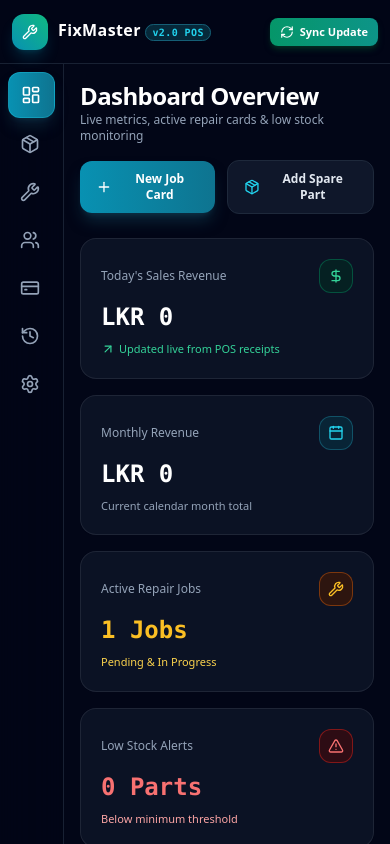
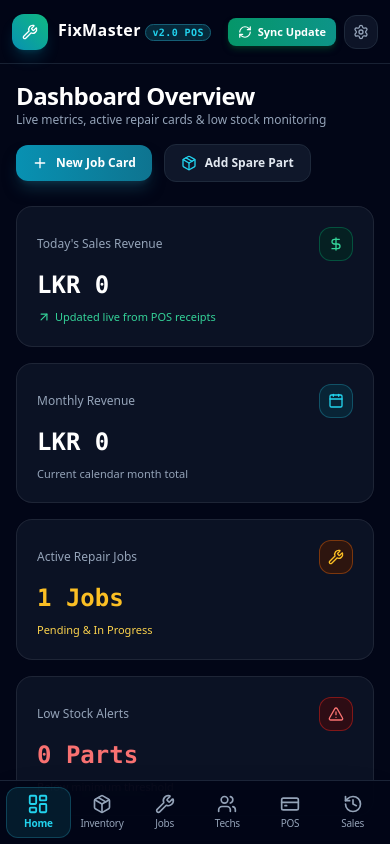
Before and after one commit to vidzocreations-cell/FIxMaster, a Next.js app: page / in a window 390 px wide. Shown: the top 844 px of the page. Built offline with nearby package versions, Linux system fonts and the light colour scheme.

Commit message:
Implement fixed Mobile Bottom Navigation bar and upper right corner Settings gear button

```diff
--- a/app/layout.tsx
+++ b/app/layout.tsx
@@ -31,9 +31,9 @@ export default function RootLayout({
       </head>
       <body className="bg-slate-950 text-slate-100 min-h-screen flex flex-col antialiased selection:bg-cyan-500 selection:text-white" suppressHydrationWarning>
         <Navbar />
-        <div className="flex flex-1 overflow-hidden">
+        <div className="flex flex-1 overflow-hidden relative">
           <Sidebar />
-          <main className="flex-1 overflow-y-auto p-4 md:p-6 lg:p-8 space-y-6">
+          <main className="flex-1 overflow-y-auto p-4 md:p-6 lg:p-8 pb-24 md:pb-6 space-y-6">
             {children}
           </main>
         </div>
--- a/components/Navbar.tsx
+++ b/components/Navbar.tsx
@@ -1,10 +1,13 @@
 'use client';
 
 import React, { useState, useEffect } from 'react';
-import { Wrench, ShieldCheck, Smartphone, RefreshCw, Zap } from 'lucide-react';
+import Link from 'next/link';
+import { usePathname } from 'next/navigation';
+import { Wrench, ShieldCheck, Smartphone, RefreshCw, Zap, Settings } from 'lucide-react';
 import { getStoredJobs, getStoredParts } from '@/lib/supabase';
 
 export default function Navbar() {
+  const pathname = usePathname();
   const [pendingJobsCount, setPendingJobsCount] = useState(0);
   const [lowStockCount, setLowStockCount] = useState(0);
   const [isPwaInstalled, setIsPwaInstalled] = useState(false);
@@ -57,15 +60,19 @@ export default function Navbar() {
     <header className="h-16 border-b border-slate-800/80 bg-slate-950/70 backdrop-blur-md sticky top-0 z-30 px-3 md:px-6 flex items-center justify-between">
       {/* Brand & Status */}
       <div className="flex items-center gap-2.5">
-        <div className="w-9 h-9 rounded-xl bg-gradient-to-tr from-cyan-600 to-emerald-500 flex items-center justify-center shadow-lg shadow-cyan-500/20">
+        <Link href="/" className="flex items-center gap-2.5 group">
+          <div className="w-9 h-9 rounded-xl bg-gradient-to-tr from-cyan-600 to-emerald-500 flex items-center justify-center shadow-lg shadow-cyan-500/20 group-hover:scale-105 transition-transform">
             <Wrench className="w-4 h-4 text-white" />
           </div>
           <div>
             <div className="flex items-center gap-1.5">
-            <h1 className="font-bold text-base md:text-lg text-white tracking-wide">FixMaster <span className="text-cyan-400 text-[10px] px-1.5 py-0.5 rounded-full bg-cyan-950/80 border border-cyan-800 font-mono">v2.0 POS</span></h1>
+              <h1 className="font-bold text-base md:text-lg text-white tracking-wide">
+                FixMaster <span className="text-cyan-400 text-[10px] px-1.5 py-0.5 rounded-full bg-cyan-950/80 border border-cyan-800 font-mono">v2.0 POS</span>
+              </h1>
             </div>
             <p className="text-[11px] text-slate-400 hidden sm:block">Point of Sale & Repair Management System</p>
           </div>
+        </Link>
       </div>
 
       {/* Center Status Badges */}
@@ -85,7 +92,7 @@ export default function Navbar() {
         )}
       </div>
 
-      {/* Right Controls */}
+      {/* Right Controls (Upper Right Corner) */}
       <div className="flex items-center gap-2 md:gap-3">
         {/* Instant Live Update Sync Button */}
         <button
@@ -107,10 +114,18 @@ export default function Navbar() {
           <span className="hidden md:inline">{isPwaInstalled ? 'App Installed' : 'Install App'}</span>
         </button>
 
-        <div className="hidden sm:flex items-center gap-2 text-xs text-emerald-400 bg-emerald-950/50 border border-emerald-800/60 px-2.5 py-1.5 rounded-lg">
-          <ShieldCheck className="w-4 h-4" />
-          <span className="hidden md:inline">Connected</span>
-        </div>
+        {/* Upper Right Corner Settings Icon Button */}
+        <Link
+          href="/settings"
+          className={`p-2 rounded-xl border transition-all cursor-pointer flex items-center justify-center ${
+            pathname === '/settings'
+              ? 'bg-gradient-to-r from-cyan-600 to-cyan-700 text-white border-cyan-400 shadow-md shadow-cyan-900/50'
+              : 'bg-slate-900/90 text-slate-400 hover:text-white hover:bg-slate-800 border-slate-800'
+          }`}
+          title="Settings & Cloud Config"
+        >
+          <Settings className="w-4 h-4" />
+        </Link>
       </div>
     </header>
   );
--- a/components/Sidebar.tsx
+++ b/components/Sidebar.tsx
@@ -6,20 +6,32 @@ import { usePathname } from 'next/navigation';
 import { LayoutDashboard, Package, Wrench, CreditCard, History, Settings, Users } from 'lucide-react';
 
 const NAV_ITEMS = [
-  { label: 'Dashboard', href: '/', icon: LayoutDashboard },
-  { label: 'Inventory & Parts', href: '/inventory', icon: Package },
-  { label: 'Repair Job Cards', href: '/jobs', icon: Wrench },
-  { label: 'Technicians', href: '/technicians', icon: Users },
-  { label: 'POS Terminal', href: '/pos', icon: CreditCard },
-  { label: 'Sales History', href: '/sales', icon: History },
-  { label: 'Settings & Cloud', href: '/settings', icon: Settings },
+  { label: 'Dashboard', href: '/', icon: LayoutDashboard, shortLabel: 'Home' },
+  { label: 'Inventory', href: '/inventory', icon: Package, shortLabel: 'Parts' },
+  { label: 'Repair Jobs', href: '/jobs', icon: Wrench, shortLabel: 'Jobs' },
+  { label: 'Technicians', href: '/technicians', icon: Users, shortLabel: 'Techs' },
+  { label: 'POS Terminal', href: '/pos', icon: CreditCard, shortLabel: 'POS' },
+  { label: 'Sales History', href: '/sales', icon: History, shortLabel: 'Sales' },
+  { label: 'Settings', href: '/settings', icon: Settings, shortLabel: 'Settings' },
+];
+
+// Mobile Bottom Nav excluding Settings (since Settings is now in Upper Right Corner)
+const MOBILE_BOTTOM_NAV = [
+  { label: 'Home', href: '/', icon: LayoutDashboard },
+  { label: 'Inventory', href: '/inventory', icon: Package },
+  { label: 'Jobs', href: '/jobs', icon: Wrench },
+  { label: 'Techs', href: '/technicians', icon: Users },
+  { label: 'POS', href: '/pos', icon: CreditCard },
+  { label: 'Sales', href: '/sales', icon: History },
 ];
 
 export default function Sidebar() {
   const pathname = usePathname();
 
   return (
-    <aside className="w-16 md:w-64 border-r border-slate-800/80 bg-slate-950/60 backdrop-blur-xl shrink-0 flex flex-col justify-between p-2 md:p-4 min-h-[calc(100vh-4rem)]">
+    <>
+      {/* Desktop Left Sidebar (hidden on mobile, visible on md screens and up) */}
+      <aside className="hidden md:flex w-64 border-r border-slate-800/80 bg-slate-950/60 backdrop-blur-xl shrink-0 flex-col justify-between p-4 min-h-[calc(100vh-4rem)]">
         <div className="space-y-1">
           {NAV_ITEMS.map((item) => {
             const Icon = item.icon;
@@ -35,17 +47,40 @@ export default function Sidebar() {
                 }`}
               >
                 <Icon className={`w-5 h-5 shrink-0 ${isActive ? 'text-white' : 'text-slate-400'}`} />
-              <span className="hidden md:inline">{item.label}</span>
+                <span>{item.label}</span>
               </Link>
             );
           })}
         </div>
 
         {/* Quick Footer Info */}
-      <div className="hidden md:block p-3 rounded-xl bg-slate-900/50 border border-slate-800/60 text-xs text-slate-400">
+        <div className="p-3 rounded-xl bg-slate-900/50 border border-slate-800/60 text-xs text-slate-400">
           <p className="font-semibold text-slate-300">FixMaster Hardware</p>
           <p className="text-[11px] text-slate-500">Multi-Category POS Engine</p>
         </div>
       </aside>
+
+      {/* Mobile Fixed Bottom Navigation Bar (visible on mobile only, hidden on md screens) */}
+      <nav className="md:hidden fixed bottom-0 left-0 right-0 z-50 bg-slate-950/95 border-t border-slate-800/90 backdrop-blur-2xl px-1.5 py-1.5 flex items-center justify-around shadow-2xl">
+        {MOBILE_BOTTOM_NAV.map((item) => {
+          const Icon = item.icon;
+          const isActive = pathname === item.href;
+          return (
+            <Link
+              key={item.href}
+              href={item.href}
+              className={`flex flex-col items-center justify-center gap-0.5 px-2 py-1.5 rounded-xl transition-all flex-1 ${
+                isActive
+                  ? 'text-cyan-400 font-bold bg-cyan-950/50 border border-cyan-800/60'
+                  : 'text-slate-400 hover:text-slate-200'
+              }`}
+            >
+              <Icon className={`w-5 h-5 ${isActive ? 'text-cyan-400 scale-110' : 'text-slate-400'}`} />
+              <span className="text-[10px] tracking-tight">{item.label}</span>
+            </Link>
+          );
+        })}
+      </nav>
+    </>
   );
 }
```
Lines whose indentation alone changed are shown as unchanged.
